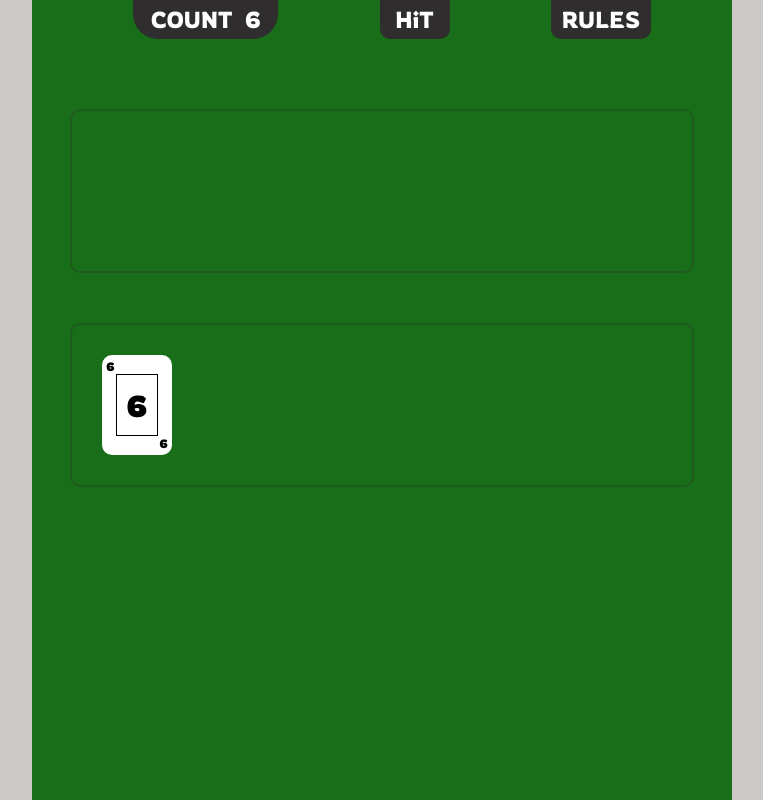
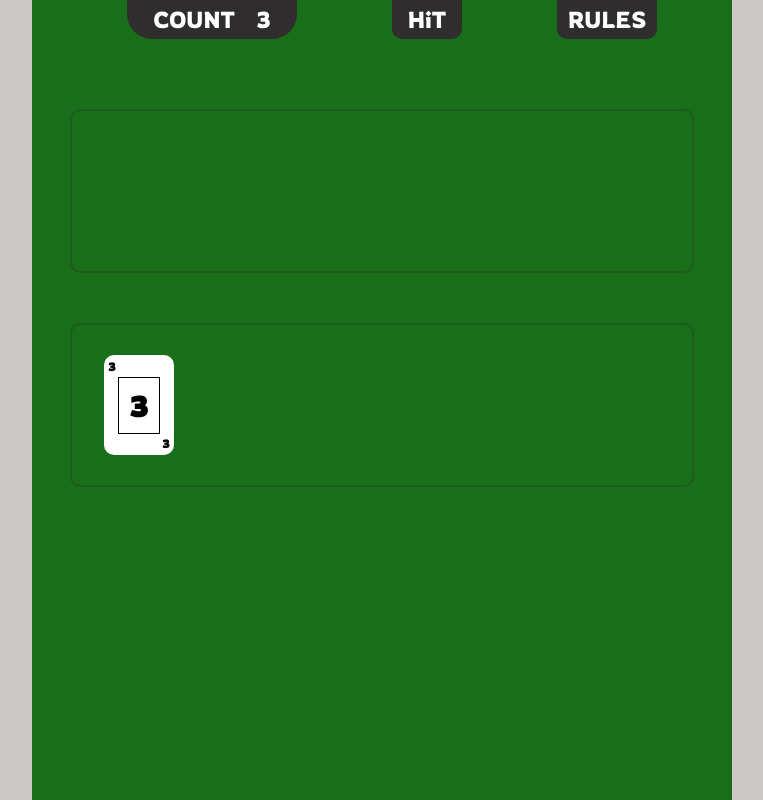
Before and after one commit to ChaseDev7/twenty-one, a plain HTML site: page index.html in a window 1280 px wide. Both pictures are taken after a click on the button "HiT". Shown: the whole page, without its empty margins (258-1021 px from the left). Drawn offline with Linux system fonts and the light colour scheme.

Commit message:
Update game functions

```diff
--- a/app.js
+++ b/app.js
@@ -1,27 +1,25 @@
 const hitButton = document.querySelector("#hit");
 let counter = document.querySelector("#counter");
 const table = document.querySelector("#table");
-const topLeftNumber = document.querySelector("#top-left-number");
-const centerNumber = document.querySelector("#center-number");
-const bottomRightNumber = document.querySelector("#bottom-right-number");
 const rulesContent = document.querySelector("#rules-content");
 const rulesButton = document.querySelector("#rules");
 const rulesClose = document.querySelector("#rules-close");
 const gameWinner = document.querySelector("#game-winner");
 const newGame = document.querySelector("#new-game-button");
 const cardContainer = document.querySelector("#card-container");
- const card = document.querySelector(".card");
 
 rulesClose.addEventListener("click", closeRules);
 
 function closeRules() {
   rulesContent.style.display = "none";
+  hitButton.addEventListener("click", addCount);
 }
 
 rulesButton.addEventListener("click", showRules);
 
 function showRules() {
   rulesContent.style.display = "flex";
+  hitButton.removeEventListener("click", addCount);
 }
 
 const cards = [
@@ -84,22 +82,38 @@ const cardsArray = [];
 hitButton.addEventListener("click", addCount);
 
 function addCard () {
+  const newCard = cards[(Math.floor(Math.random() * cards.length))];
+  counter.textContent = 0;
+  cardsArray.push(newCard);
+  cardContainer.innerHTML = "";
+  let cardCount = 0;
 
+  for (let i = 0; i < cardsArray.length; i++) {
+    let card = document.createElement("div");
+    card.classList.add("card");
+    card.setAttribute("id", cardCount++);
+    let topLeftNumber = document.createElement("div");
+    topLeftNumber.classList.add("top-left-number")
+    let centerNumber = document.createElement("div");
+    centerNumber.classList.add("center-number");
+    let bottomRightNumber = document.createElement("div");
+    bottomRightNumber.classList.add("bottom-right-number");
+    topLeftNumber.textContent = cardsArray[i].name;
+    centerNumber.textContent = cardsArray[i].name;
+    bottomRightNumber.textContent = cardsArray[i].name;
+    card.appendChild(topLeftNumber);
+    card.appendChild(centerNumber);
+    card.appendChild(bottomRightNumber);
+    cardContainer.append(card);
+  };
 }
 
 function addCount() {
-  const newCard = cards[(Math.floor(Math.random() * cards.length))];
-  counter.textContent = 0;
-  card.style.display = "flex";
-  cardsArray.push(newCard.value);
-
-  topLeftNumber.textContent = newCard.name;
-  centerNumber.textContent = newCard.name;
-  bottomRightNumber.textContent = newCard.name;
+  addCard();
 
   let total = 0;
   for (let i of cardsArray) {
-    total += i;
+    total += i.value;
   }
 
   counter.textContent = total;
@@ -111,7 +125,7 @@ function addCount() {
 
 function showWinner() {
   gameWinner.style.display = "flex";
-  rulesButton.removeEventListener;
+  rulesButton.removeEventListener("click", showRules);
   hitButton.removeEventListener("click", addCount);
 }
 
@@ -120,7 +134,8 @@ newGame.addEventListener("click", startNewGame);
 function startNewGame () {
   gameWinner.style.display = "none";
   hitButton.addEventListener("click", addCount);
+  rulesButton.addEventListener("click", showRules);
   cardsArray.length = 0;
   counter.textContent = 0;
-  card.style.display = "none";
+  cardContainer.innerHTML = "";
 }
--- a/index.html
+++ b/index.html
@@ -16,7 +16,7 @@
     <p>The goal of the game is to get as close to 21 without going over.</p>
   </div>
   <div id="game-winner">
-    <p id="winning-message">GAME OVER!</p>
+    <p id="winning-message">GAME OVER</p>
     <button id="new-game-button">NEW GAME</button>
   </div>
   <div id="container">
@@ -33,11 +33,7 @@
 
       </div>
       <div id="card-container">
-        <div class="card">
-          <div id="top-left-number"></div>
-          <div id="center-number"></div>
-          <div id="bottom-right-number"></div>
-        </div>
+
       </div>
     </div>
   </div>
--- a/style.css
+++ b/style.css
@@ -26,7 +26,7 @@ body {
   background-color: rgb(47, 45, 45);
   border-radius: 0 0 25px 25px;
   padding: 5px 10px;
-  width: 125px;
+  width: 150px;
   display: flex;
   justify-content: space-evenly;
   border: 0;
@@ -85,6 +85,12 @@ body {
   cursor: pointer;
 }
 
+#winning-message {
+  cursor: pointer;
+  font-size: 30px;
+  font-family: 'Rowdies', cursive;
+}
+
 #new-game-button {
   display: flex;
   border: 1px solid black;
@@ -94,6 +100,8 @@ body {
   margin: 20px;
   color: white;
   cursor: pointer;
+  font-size: 20px;
+  font-family: 'Rowdies', cursive;
 }
 
 #table {
@@ -104,8 +112,8 @@ body {
 }
 
 .card {
-  display: none;
   position: relative;
+  display: flex;
   align-items: center;
   justify-content: center;
   background-color: white;
@@ -113,30 +121,31 @@ body {
   width: 70px;
   border-radius: 10px;
   cursor: pointer;
+  margin: 0px 2px;
 }
 
-#top-left-number {
+.top-left-number {
   top: 4px;
   left: 4px;
 }
 
-#center-number {
+.center-number {
   display: flex;
   align-items: center;
   justify-content: center;
   border: 1px solid black;
   width: 40px;
-  height: 60px;
+  height: 55px;
   font-size: 30px;
   font-weight: bolder;
 }
 
-#bottom-right-number {
+.bottom-right-number {
   bottom: 4px;
   right: 4px;
 }
 
-#top-left-number, #bottom-right-number {
+.top-left-number, .bottom-right-number {
   position: absolute;
   font-weight: bolder;
   font-size: 12px;
@@ -178,6 +187,7 @@ body {
   padding: 30px;
   width: 80%;
   height: 100px;
+  display: flex;
 }
 
 #dealer-container {
```
